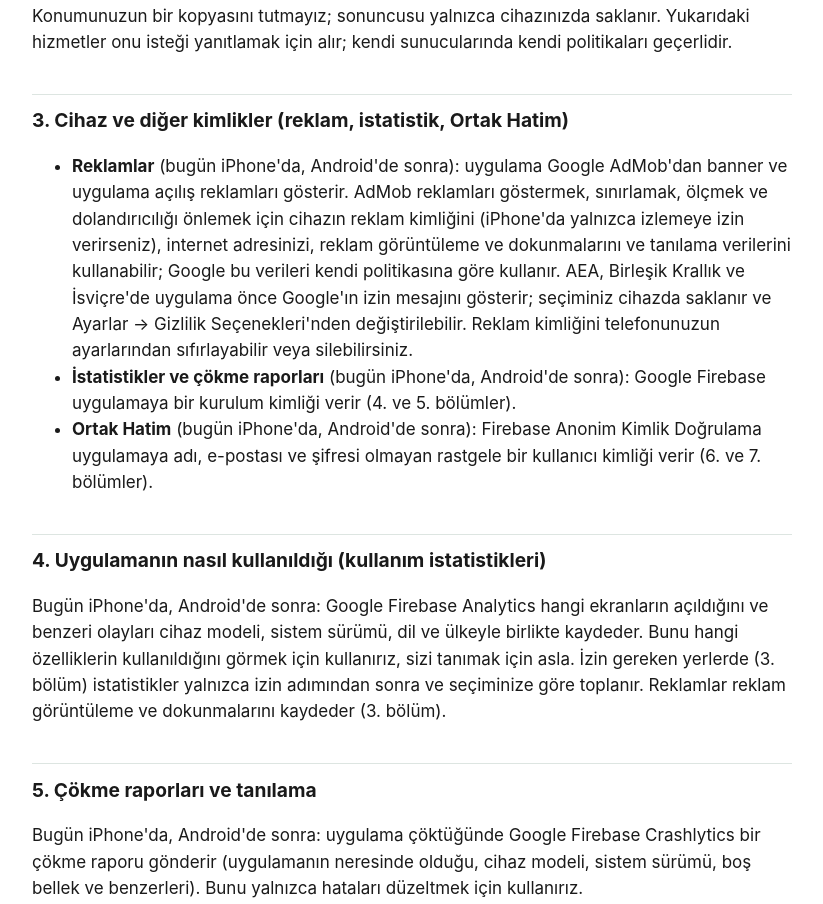
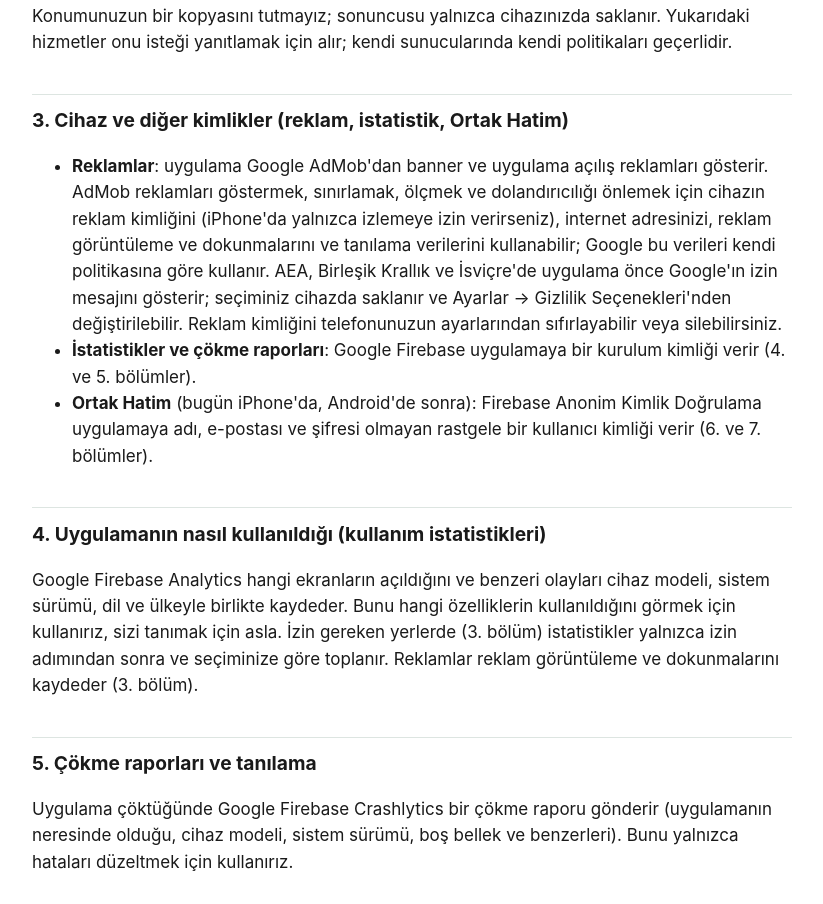
Before and after one commit to Yagia/yagia.github.io, a plain HTML site: page imsakiye/privacy/tr/index.html in a window 1280 px wide. Shown: the part 1257-2161 px from the top of the page, without its empty margins (228-1051 px from the left). Drawn offline with Linux system fonts and the light colour scheme.

Commit message:
İmsakiye privacy: Android now shows ads and sends statistics and crash reports (19 November 2026)

```diff
--- a/imsakiye/privacy/tr/index.html
+++ b/imsakiye/privacy/tr/index.html
@@ -23,7 +23,7 @@
 <p class="lang"><a href="../" hreflang="en" lang="en">English</a> · Türkçe</p>
 <h1>Gizlilik Politikası</h1>
 <p class="meta">iPhone ve iPad (App Store, ID 1508874827) ile Android (Google Play, com.yagia.islam) için İmsakiye (başka
-dillerde “Prayer Times”, “مواقيت الصلاة”, “Gebetszeiten” … adıyla).<br>Son güncelleme: 18 Kasım 2026</p>
+dillerde “Prayer Times”, “مواقيت الصلاة”, “Gebetszeiten” … adıyla).<br>Son güncelleme: 19 Kasım 2026</p>
 
 <h2 id="s1">1. Biz kimiz, kısaca</h2>
 <p>Uygulamayı Türkiye'de bireysel geliştirici Yağız Akdeniz yapar (“biz”). İletişim:
@@ -31,9 +31,8 @@ dillerde “Prayer Times”, “مواقيت الصلاة”, “Gebetszeiten”
 <p>Hesap açmanız gerekmez. Verilerinizi satmayız. Kendimize ait bir sunucumuz yoktur: telefonunuzdan çıkan her şey yalnızca
 bir özelliğin çalışması, reklam gösterilmesi ya da kullanımın ve çökmelerin sayılması için aşağıda adı geçen hizmetlere
 gider. Geri kalan her şey – ayarlarınız, kayıtlı konumlarınız, bildirimleriniz ve alarmlarınız – cihazınızda kalır.</p>
-<p>Bazı özellikler Android uygulamasında henüz yok: reklamlar, kullanım istatistikleri ve çökme raporları, Ortak Hatim,
-“Bir kahve ısmarla” satın alımı ve Kur'an. Bu sayfa onları şimdiden anlatır ki geldiklerinde de doğru kalsın; her bölüm bir
-özelliğin bugün nerede olduğunu söyler.</p>
+<p>Bazı özellikler Android uygulamasında henüz yok: Ortak Hatim, “Bir kahve ısmarla” satın alımı ve Kur'an. Bu sayfa onları
+şimdiden anlatır ki geldiklerinde de doğru kalsın; her bölüm bir özelliğin bugün nerede olduğunu söyler.</p>
 
 <h2 id="s2">2. Konum</h2>
 <p>Konum isteğe bağlıdır: yeri her zaman elle seçebilir, izni istediğiniz zaman telefonunuzun ayarlarından geri
@@ -52,34 +51,30 @@ alabilirsiniz. İzin verirseniz uygulama konumunuzu en yakın yeri ve o yerin va
   (tiles.openfreemap.org) gelir; OpenFreeMap gösterilen harita bölgesini ve internet adresinizi alır.</li>
   <li><strong>Ne zaman.</strong> Android'de yalnızca uygulamayı kullanırken (arka planda konum yok). iPhone'da “Her Zaman”
   iznini de verirseniz uygulama kapalıyken de konumunuzu izleyebilir; böylece vakitler ve bildirimler bulunduğunuz yere uyar.</li>
-  <li><strong>Reklamlar</strong> (3. bölüm) internet adresinizden yaklaşık bir konum çıkarabilir.</li>
-</ul>
-<p>Konumunuzun bir kopyasını tutmayız; sonuncusu yalnızca cihazınızda saklanır. Yukarıdaki hizmetler onu isteği yanıtlamak
-için alır; kendi sunucularında kendi politikaları geçerlidir.</p>
-
-<h2 id="s3">3. Cihaz ve diğer kimlikler (reklam, istatistik, Ortak Hatim)</h2>
-<ul>
-  <li><strong>Reklamlar</strong> (bugün iPhone'da, Android'de sonra): uygulama Google AdMob'dan banner ve uygulama açılış
-  reklamları gösterir. AdMob reklamları göstermek, sınırlamak, ölçmek ve dolandırıcılığı önlemek için cihazın reklam
-  kimliğini (iPhone'da yalnızca izlemeye izin verirseniz), internet adresinizi, reklam görüntüleme ve dokunmalarını ve tanılama
-  verilerini kullanabilir; Google bu verileri kendi politikasına göre kullanır. AEA, Birleşik Krallık ve İsviçre'de uygulama
-  önce Google'ın izin mesajını gösterir; seçiminiz cihazda saklanır ve Ayarlar → Gizlilik Seçenekleri'nden değiştirilebilir.
-  Reklam kimliğini telefonunuzun ayarlarından sıfırlayabilir veya silebilirsiniz.</li>
-  <li><strong>İstatistikler ve çökme raporları</strong> (bugün iPhone'da, Android'de sonra): Google Firebase uygulamaya bir
-  kurulum kimliği verir (4. ve 5. bölümler).</li>
+  <li><strong>Reklamlar</strong> (3. bölüm) internet adresinizden yaklaşık bir konum çıkarabilir.</li> </ul> <p>Konumunuzun
+  bir kopyasını tutmayız; sonuncusu yalnızca cihazınızda saklanır. Yukarıdaki hizmetler onu isteği yanıtlamak için alır; kendi
+  sunucularında kendi politikaları geçerlidir.</p> <h2 id="s3">3. Cihaz ve diğer kimlikler (reklam, istatistik, Ortak
+  Hatim)</h2> <ul> <li><strong>Reklamlar</strong>: uygulama Google AdMob'dan banner ve uygulama açılış reklamları gösterir.
+  AdMob reklamları göstermek, sınırlamak, ölçmek ve dolandırıcılığı önlemek için cihazın reklam kimliğini (iPhone'da yalnızca
+  izlemeye izin verirseniz), internet adresinizi, reklam görüntüleme ve dokunmalarını ve tanılama verilerini kullanabilir;
+  Google bu verileri kendi politikasına göre kullanır. AEA, Birleşik Krallık ve İsviçre'de uygulama önce Google'ın izin
+  mesajını gösterir; seçiminiz cihazda saklanır ve Ayarlar → Gizlilik Seçenekleri'nden değiştirilebilir. Reklam kimliğini
+  telefonunuzun ayarlarından sıfırlayabilir veya silebilirsiniz.</li>
+  <li><strong>İstatistikler ve çökme raporları</strong>: Google Firebase uygulamaya bir kurulum kimliği verir (4. ve 5.
+  bölümler).</li>
   <li><strong>Ortak Hatim</strong> (bugün iPhone'da, Android'de sonra): Firebase Anonim Kimlik Doğrulama uygulamaya adı, e-postası
   ve şifresi olmayan rastgele bir kullanıcı kimliği verir (6. ve 7. bölümler).</li>
 </ul>
 
 <h2 id="s4">4. Uygulamanın nasıl kullanıldığı (kullanım istatistikleri)</h2>
-<p>Bugün iPhone'da, Android'de sonra: Google Firebase Analytics hangi ekranların açıldığını ve benzeri olayları cihaz modeli,
-sistem sürümü, dil ve ülkeyle birlikte kaydeder. Bunu hangi özelliklerin kullanıldığını görmek için kullanırız, sizi tanımak
-için asla. İzin gereken yerlerde (3. bölüm) istatistikler yalnızca izin adımından sonra ve seçiminize göre toplanır.
-Reklamlar reklam görüntüleme ve dokunmalarını kaydeder (3. bölüm).</p>
+<p>Google Firebase Analytics hangi ekranların açıldığını ve benzeri olayları cihaz modeli, sistem sürümü, dil ve ülkeyle
+birlikte kaydeder. Bunu hangi özelliklerin kullanıldığını görmek için kullanırız, sizi tanımak için asla. İzin gereken
+yerlerde (3. bölüm) istatistikler yalnızca izin adımından sonra ve seçiminize göre toplanır. Reklamlar reklam görüntüleme ve
+dokunmalarını kaydeder (3. bölüm).</p>
 
 <h2 id="s5">5. Çökme raporları ve tanılama</h2>
-<p>Bugün iPhone'da, Android'de sonra: uygulama çöktüğünde Google Firebase Crashlytics bir çökme raporu gönderir (uygulamanın
-neresinde olduğu, cihaz modeli, sistem sürümü, boş bellek ve benzerleri). Bunu yalnızca hataları düzeltmek için kullanırız.</p>
+<p>Uygulama çöktüğünde Google Firebase Crashlytics bir çökme raporu gönderir (uygulamanın neresinde olduğu, cihaz modeli,
+sistem sürümü, boş bellek ve benzerleri). Bunu yalnızca hataları düzeltmek için kullanırız.</p>
 
 <h2 id="s6">6. Ortak Hatim'deki takma adınız</h2>
 <p>Bugün iPhone'da, Android'de sonra. Ortak Hatim isteğe bağlıdır. Bir ortak hatim başlattığınızda ya da katıldığınızda
```
